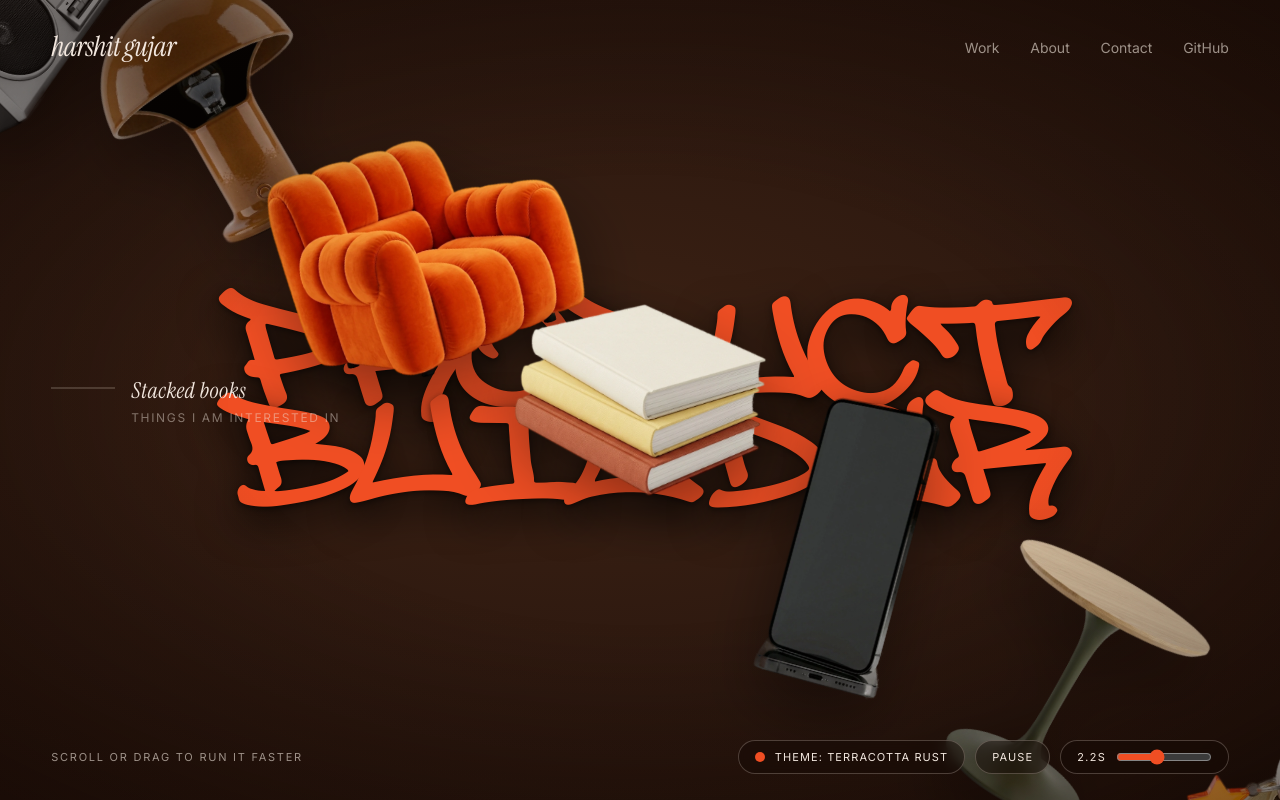
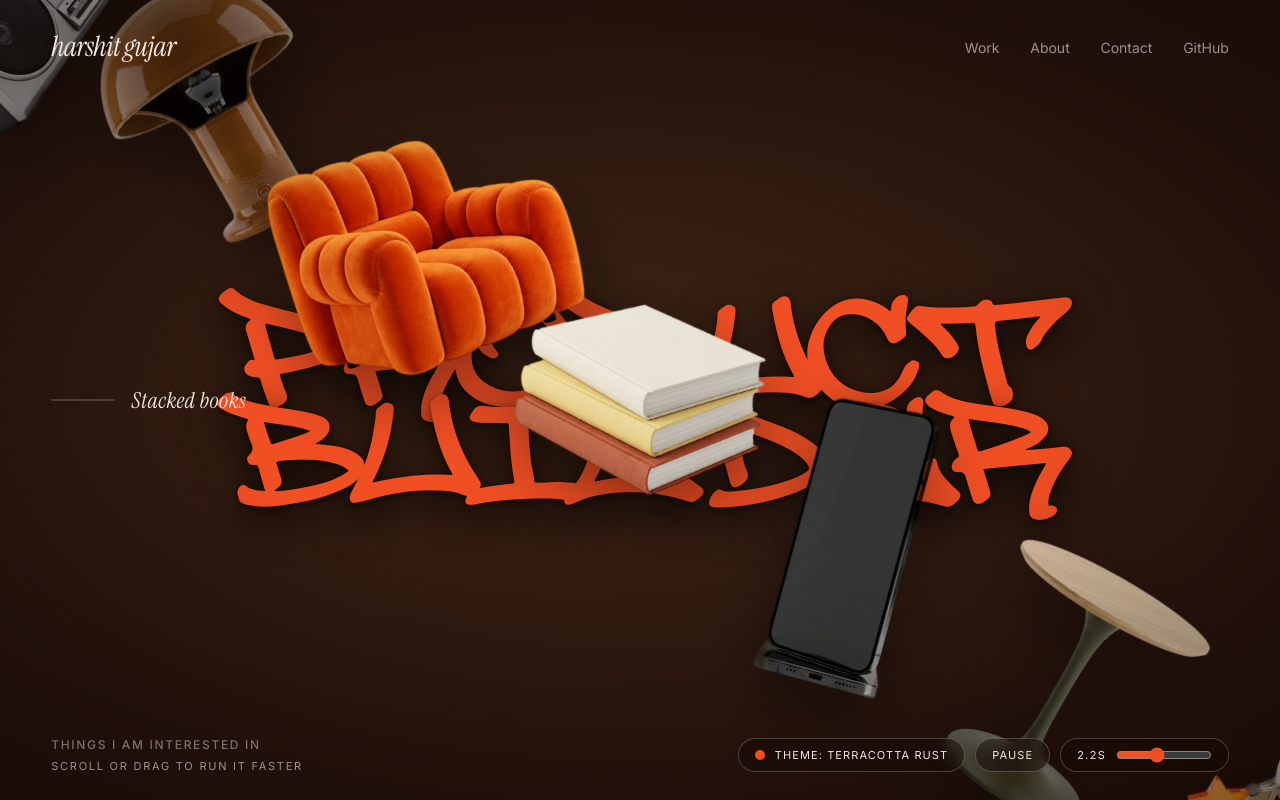
Before and after one commit to harshitgujar/portfolio, a Next.js app: page / in a window 1280 px wide. Built offline with nearby package versions, Linux system fonts and the light colour scheme.

Commit message:
refactor: shift 'Things I am interested in' to bottom-left to balance page layout and avoid 3D object collision

```diff
--- a/src/app/page.tsx
+++ b/src/app/page.tsx
@@ -186,22 +186,22 @@ export default function Home() {
         </nav>
       </header>
 
-      {/* Center Dynamic Label & Subtitle */}
+      {/* Center Dynamic Label */}
       <div className="chrome chrome--caption">
-        <span className="caption__rule self-start mt-3.5" />
-        <div className="flex flex-col">
-          <span className="caption__label" key={label}>
-            {label}
-          </span>
-          <span className="caption__subtitle mt-0.5">
-            Things I am interested in
-          </span>
-        </div>
+        <span className="caption__rule" />
+        <span className="caption__label" key={label}>
+          {label}
+        </span>
       </div>
 
       {/* Bottom Controls */}
       <footer className="chrome chrome--bottom">
-        <p className="hint">Scroll or drag to run it faster</p>
+        <div className="flex flex-col gap-1">
+          <span className="caption__subtitle text-[var(--ink)] opacity-85 font-medium tracking-[0.16em]">
+            Things I am interested in
+          </span>
+          <p className="hint">Scroll or drag to run it faster</p>
+        </div>
         <div className="controls relative">
           {/* Theme Palette Switcher */}
           <div className="relative">
```
